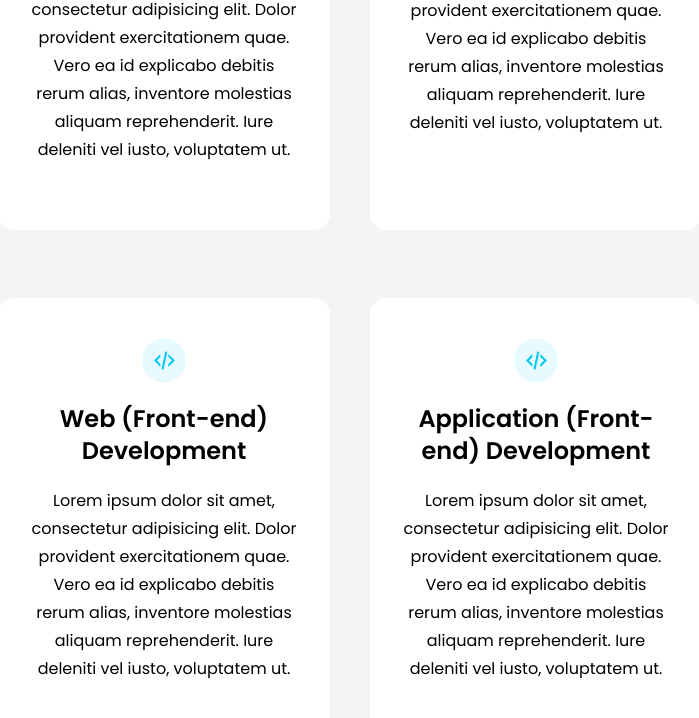
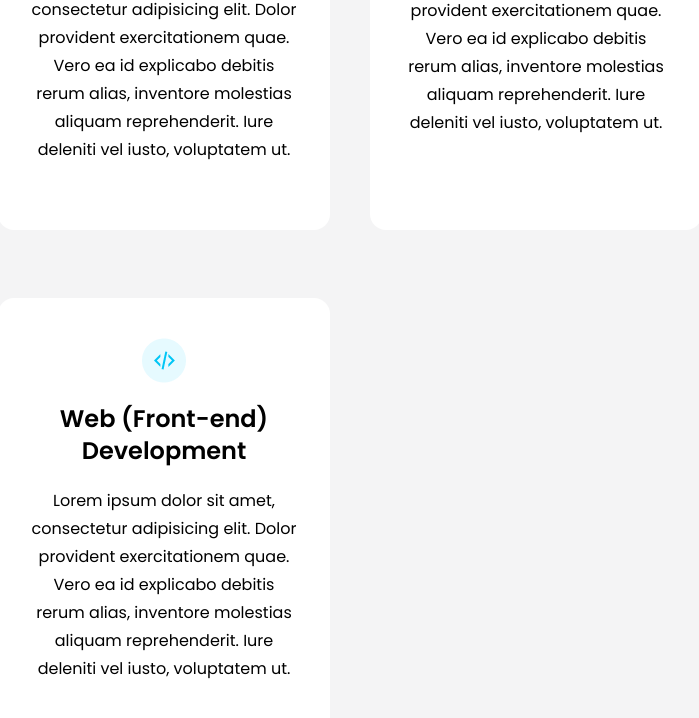
Before and after one commit to DsDigitalz/MyPortfolio-Project, a React (Vite) app: page / in a window 1280 px wide. Shown: the part 2685-3403 px from the top of the page, without its empty margins (290-989 px from the left). Built offline with nearby package versions, Linux system fonts and the light colour scheme.

Commit message:
commented a div card

```diff
--- a/src/Components/TopServices.jsx
+++ b/src/Components/TopServices.jsx
@@ -58,7 +58,7 @@ export default function TopServices() {
             </p>
           </div>
         </div>
-        <div className="mt-7 w-[332px] bg-white h-[446px] mx-auto flex justify-center py-10 rounded-2xl">
+        {/* <div className="mt-7 w-[332px] bg-white h-[446px] mx-auto flex justify-center py-10 rounded-2xl">
           <div className="w-[270px] flex flex-col items-center gap-5 leading-7">
             <div>
               <img src={code} alt="" />
@@ -73,7 +73,7 @@ export default function TopServices() {
               vel iusto, voluptatem ut.
             </p>
           </div>
-        </div>
+        </div> */}
       </div>
     </section>
   );
```
